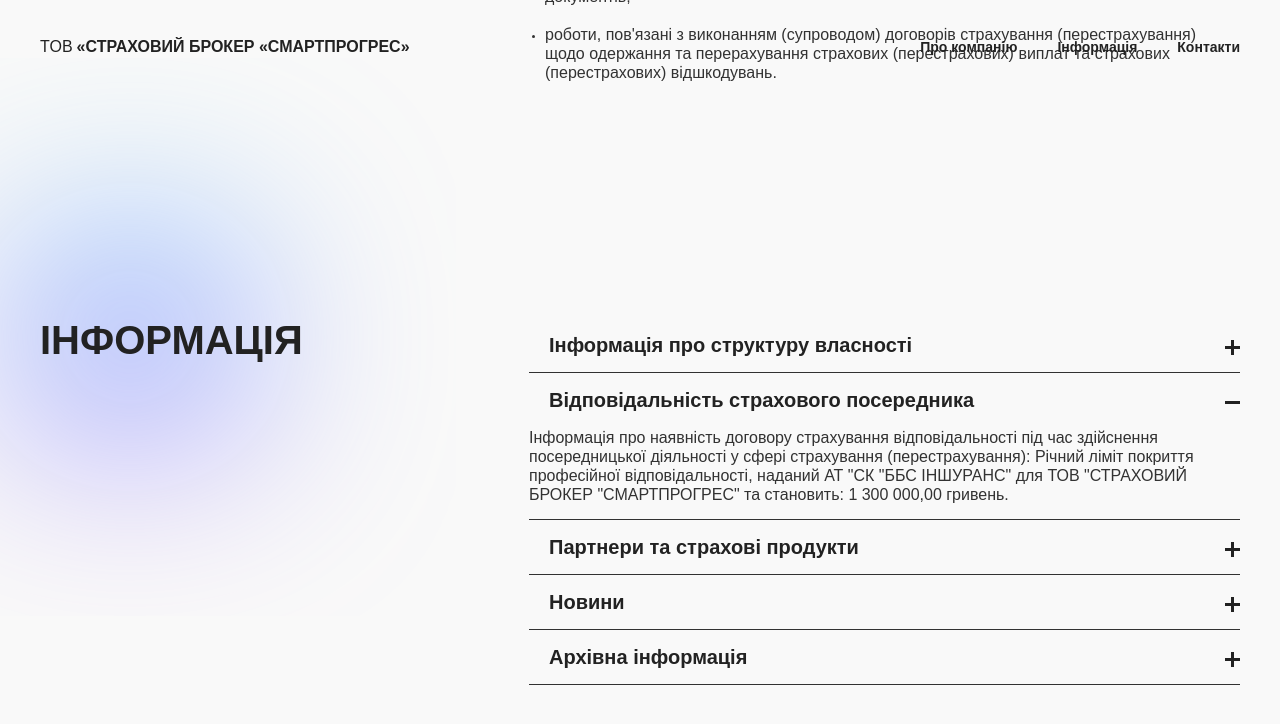
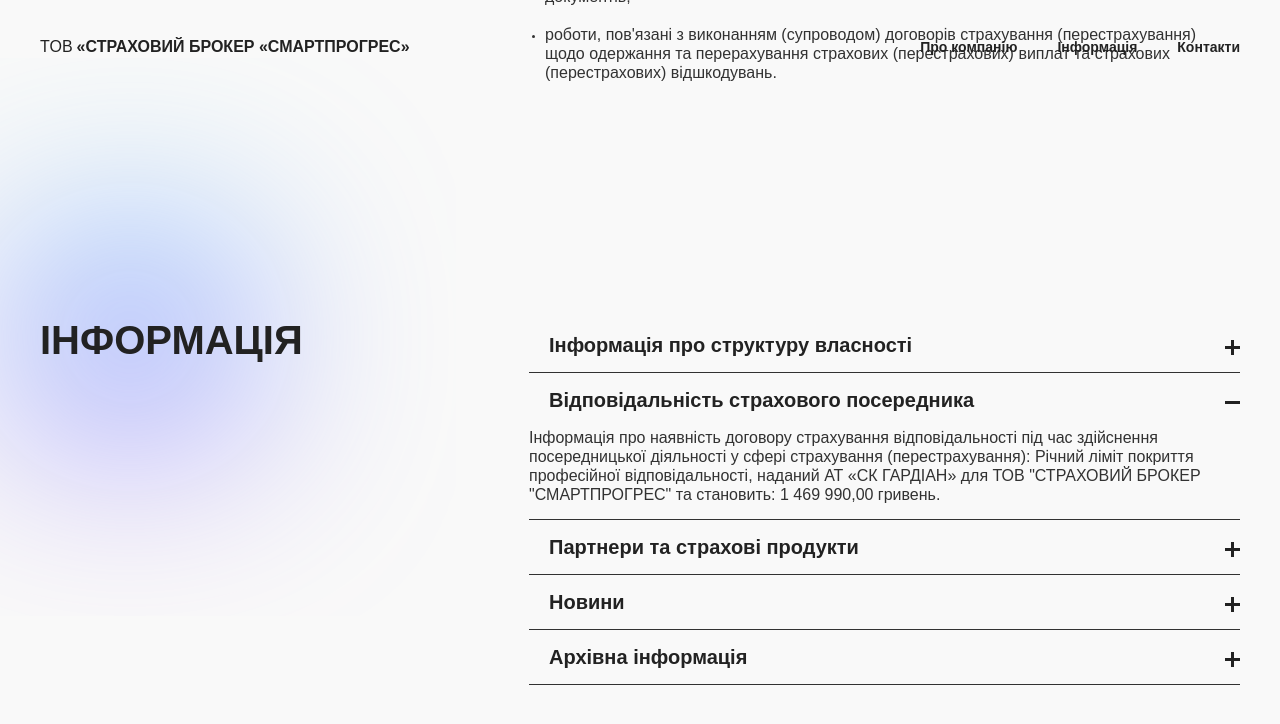
Before and after one commit to purr-purr/smartprogres.com.ua, a Next.js app: page / in a window 1280 px wide. Both pictures are taken after a click on the heading "Відповідальність страхового посередника". Shown: the part 2087-2811 px from the top of the page. Built offline with nearby package versions, Linux system fonts and the light colour scheme.

Commit message:
feat: add new info

```diff
--- a/src/modules/home/components/Reports/index.tsx
+++ b/src/modules/home/components/Reports/index.tsx
@@ -1,11 +1,7 @@
 import Accordion from '@modules/common/components/Accordion';
 import DocumentsList from '@modules/common/components/DocumentsList';
 import SplitBlocks from '@modules/common/components/SplitBlocks';
-import {
-	archiveInfo,
-	infoOwnershipStructure,
-	news,
-} from '@modules/home/components/Reports/data';
+import {archiveInfo, infoOwnershipStructure, news,} from '@modules/home/components/Reports/data';
 
 const Reports = () => {
     return (
@@ -18,7 +14,7 @@
                     страховиків/перестраховиків, з якими пропонується укласти договір
                     страхування (перестрахування
                 </p>{' '}
-				<br />
+                <br/>
                 <p>
                     {' '}
                     Жоден з страховиків/перестраховиків, з якими пропонується укласти договір
@@ -27,18 +23,19 @@
                     у статутному капіталі <strong>ТОВ «СТРАХОВИЙ БРОКЕР «СМАРТПРОГРЕС»</strong>
                     .
                 </p>{' '}
-				<br />
-				<br />
-				<DocumentsList groupList={infoOwnershipStructure} />
+                <br/>
+                <br/>
+                <DocumentsList groupList={infoOwnershipStructure}/>
             </Accordion>
 
             <Accordion title="Відповідальність страхового посередника">
                 <p>
-					Інформація про наявність договору страхування відповідальності під час
-					здійснення посередницької діяльності у сфері страхування (перестрахування):
-					Річний ліміт покриття професійної відповідальності, наданий АТ &quot;СК
-					&quot;ББС ІНШУРАНС&quot; для ТОВ &quot;СТРАХОВИЙ БРОКЕР
-					&quot;СМАРТПРОГРЕС&quot; та становить: 1 300 000,00 гривень.
+                    Інформація про наявність договору страхування відповідальності під час здійснення посередницької
+                    діяльності у сфері страхування (перестрахування): Річний ліміт покриття професійної
+                    відповідальності,
+                    наданий АТ «СК ГАРДІАН» для ТОВ &quot;СТРАХОВИЙ БРОКЕР &quot;СМАРТПРОГРЕС&quot; та становить: 1 469
+                    990,00
+                    гривень.
                 </p>
             </Accordion>
 
@@ -50,11 +47,11 @@
             </Accordion>
 
             <Accordion title="Новини">
-				<DocumentsList list={news} />
+                <DocumentsList list={news}/>
             </Accordion>
 
             <Accordion title="Архівна інформація">
-				<DocumentsList list={archiveInfo} />
+                <DocumentsList list={archiveInfo}/>
             </Accordion>
         </SplitBlocks>
     );
```
Lines whose indentation alone changed are shown as unchanged.
